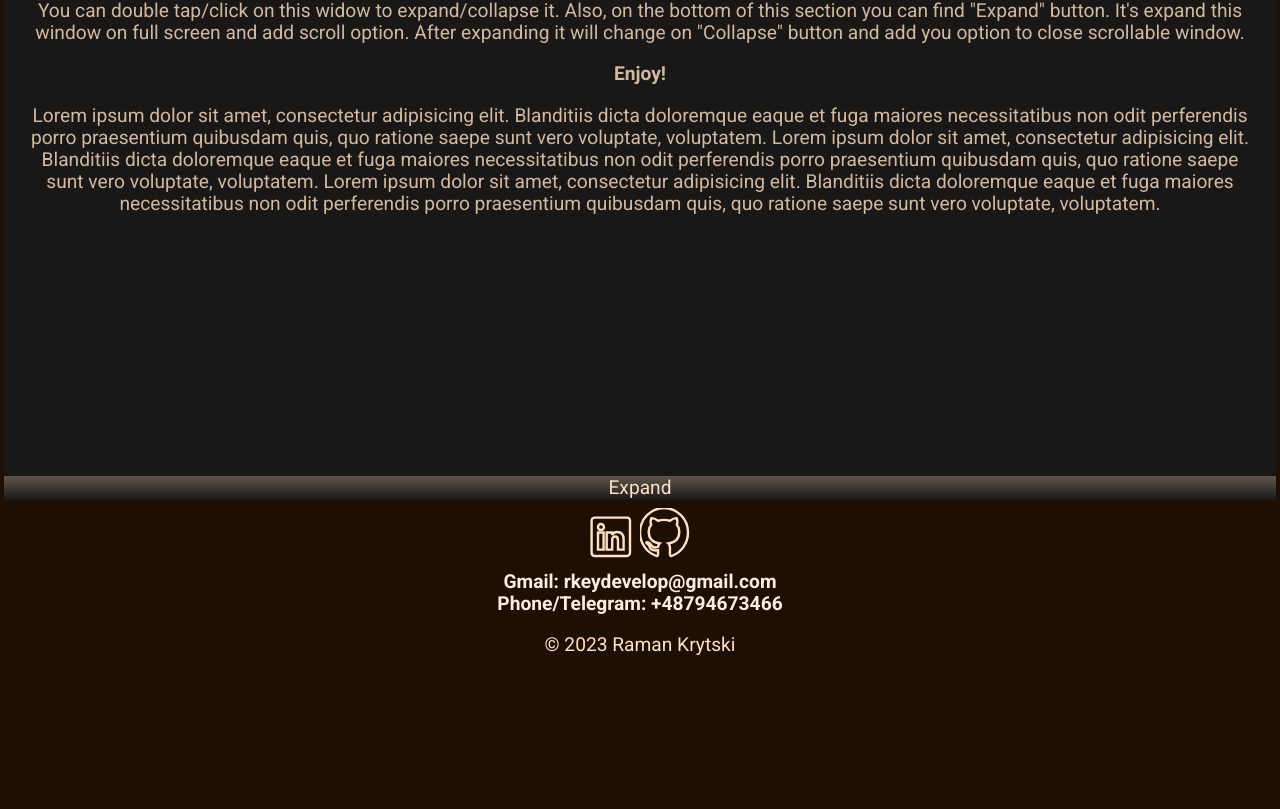
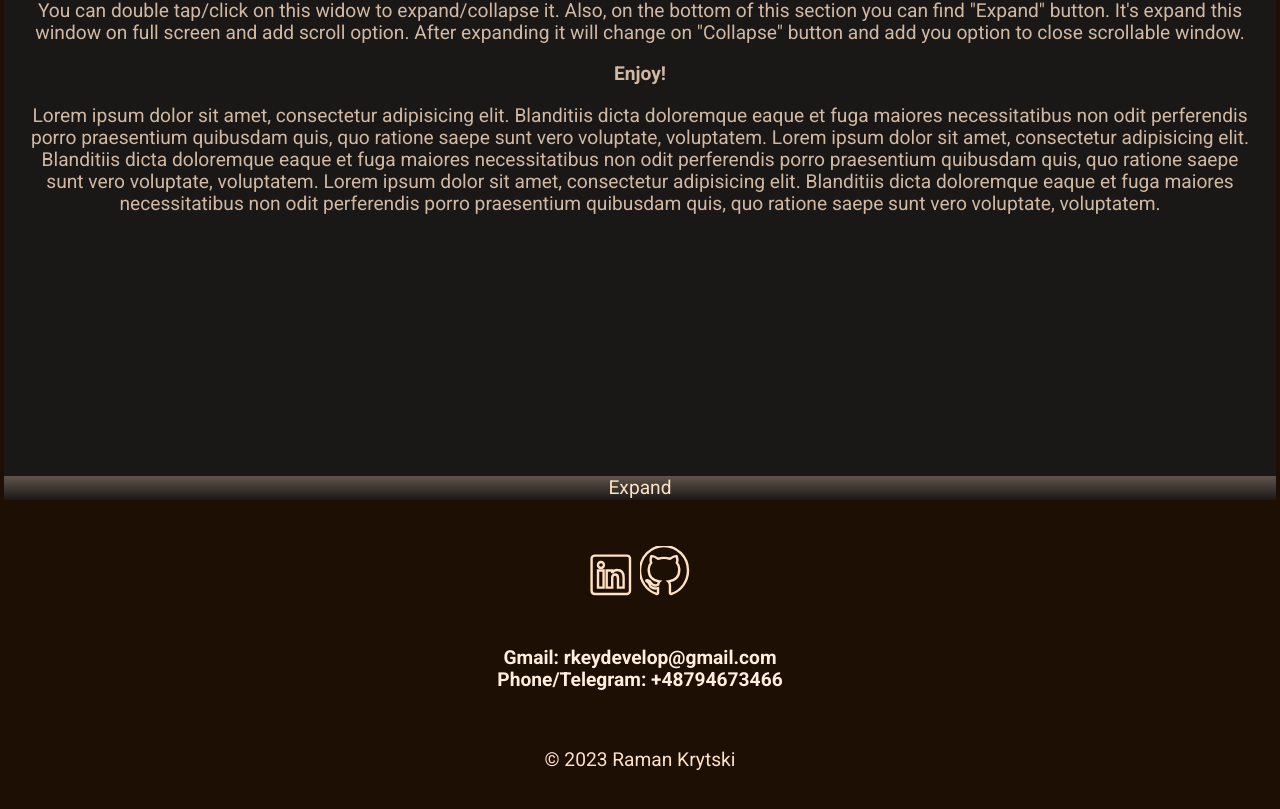
Before and after one commit to RKeyIT/cv, a React (Vite) app: page / in a window 1280 px wide. Shown: the part 1896-2705 px from the top of the page. Before the commit the page ends 2575 px from the top, so only its background shows below. Built offline with nearby package versions, Linux system fonts and the light colour scheme.

Commit message:
fix: footer gap and paddings added

```diff
--- a/src/layout/Footer/Footer.css
+++ b/src/layout/Footer/Footer.css
@@ -1,5 +1,8 @@
 .footer-flex {
   display: flex;
+  padding-top: 2em;
+  padding-bottom: 2em;
+  gap: 2em;
   flex-direction: column;
   justify-content: flex-end;
   align-items: center;
--- a/src/layout/Footer/Footer.sass
+++ b/src/layout/Footer/Footer.sass
@@ -2,6 +2,9 @@
 
 .footer-flex
   display: flex
+  padding-top: 2em
+  padding-bottom: 2em
+  gap: 2em
   flex-direction: column
   justify-content: flex-end
   align-items: center
```
Also changed, not shown: 1 other file (tests, documents, lock files or other folders).
